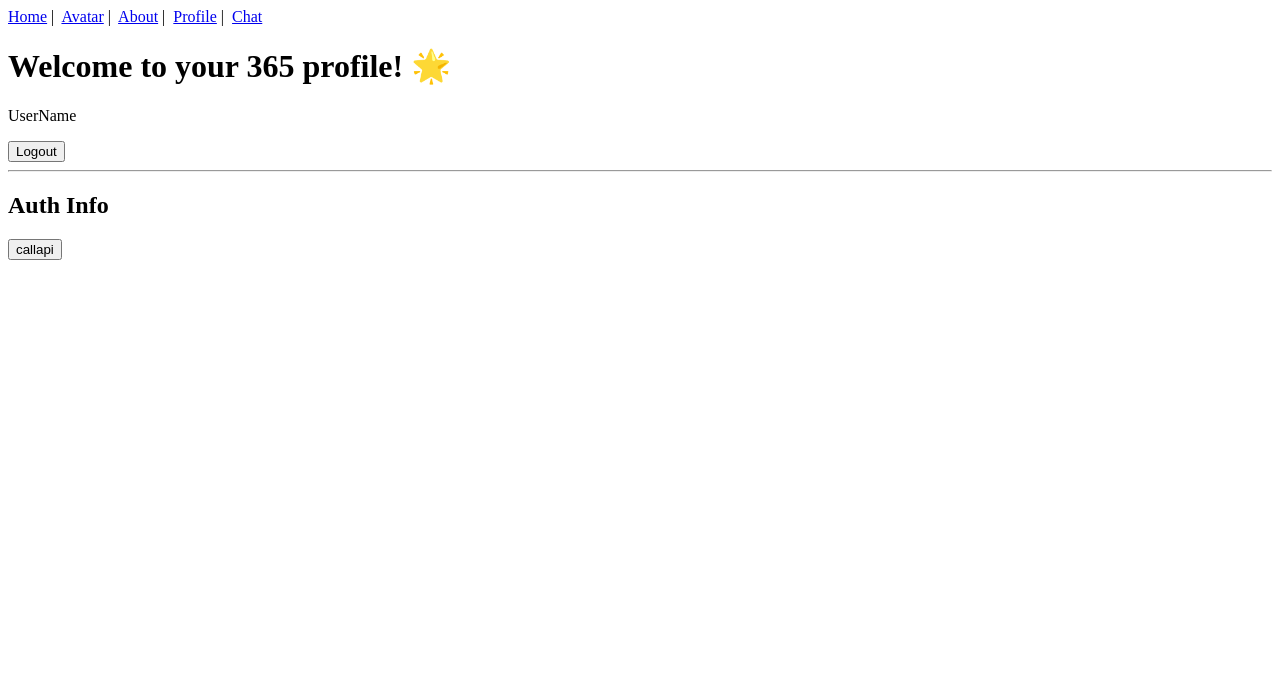
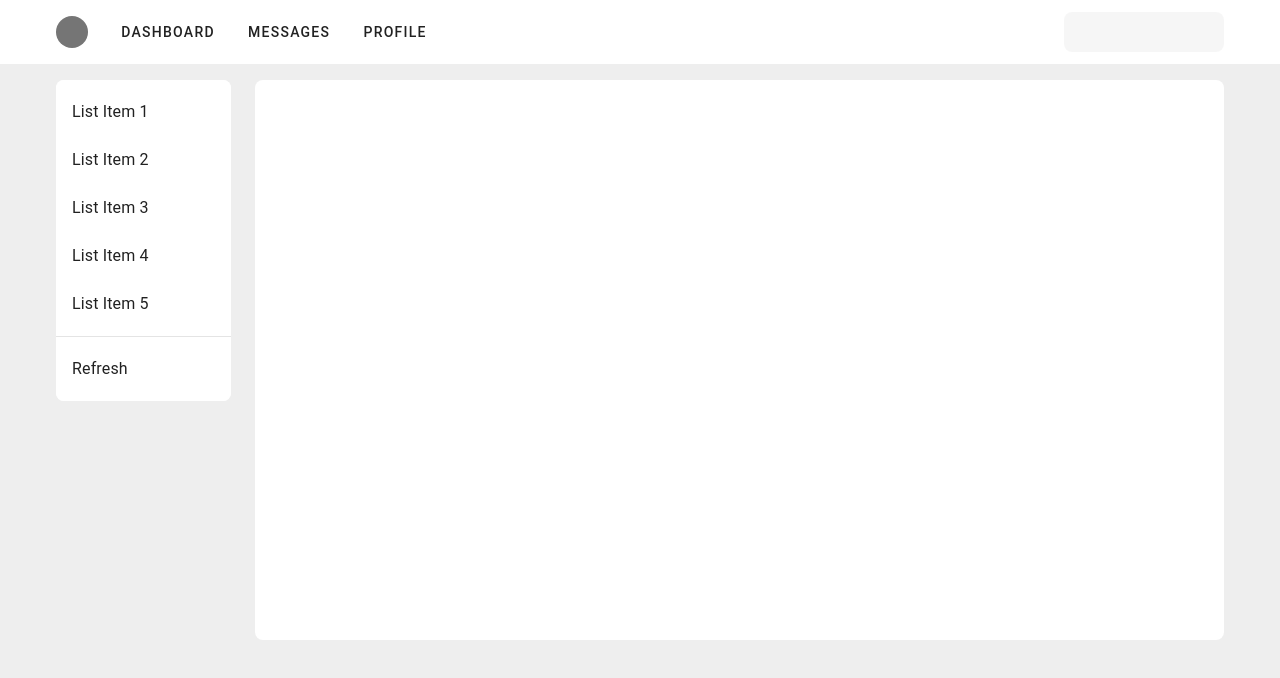
Before and after one commit to h-morozumi/ai-labo, a Nuxt app in the folder chatui/: page / in a window 1280 px wide. Shown: the top 678 px of the page. Built offline with nearby package versions, Linux system fonts and the light colour scheme.

Commit message:
vuetify 追加

```diff
--- a/chatui/layouts/default.vue
+++ b/chatui/layouts/default.vue
@@ -1,10 +1,5 @@
 <template>
-    <div>
-        <NuxtLink to="/">Home</NuxtLink>&nbsp;|&nbsp;
-        <NuxtLink to="/avatar">Avatar</NuxtLink>&nbsp;|&nbsp;
-        <NuxtLink to="/about">About</NuxtLink>&nbsp;|&nbsp;
-        <NuxtLink to="/profile">Profile</NuxtLink>&nbsp;|&nbsp;
-        <NuxtLink to="/chat">Chat</NuxtLink>
-    </div>
+  <v-app>
     <slot />
+  </v-app>
 </template>
--- a/chatui/nuxt.config.ts
+++ b/chatui/nuxt.config.ts
@@ -1,12 +1,31 @@
 // https://nuxt.com/docs/api/configuration/nuxt-config
 import { defineNuxtConfig } from 'nuxt/config'
+import vuetify, { transformAssetUrls } from 'vite-plugin-vuetify'
 
 export default defineNuxtConfig({
   devtools: {
-    enabled: true,
+    enabled: false,
     timeline: {
-      enabled: true,
+      enabled: false,
     },
+  },
+  build: {
+    transpile: ['vuetify'],
+  },
+  modules: [
+    (_options, nuxt) => {
+      nuxt.hooks.hook('vite:extendConfig', (config) => {
+        // @ts-expect-error
+        config.plugins.push(vuetify({ autoImport: true }))
+      })
+    },
+  ],
+  vite: {
+    vue: {
+      template: {
+        transformAssetUrls,
+      }
+    }
   },
   ssr: false,
   plugins: [{ src: "~/plugins/msal.ts", mode: "client" }],
--- a/chatui/package.json
+++ b/chatui/package.json
@@ -12,11 +12,14 @@
   "devDependencies": {
     "@nuxt/devtools": "latest",
     "nuxt": "^3.8.2",
+    "vite-plugin-vuetify": "^2.0.1",
     "vue": "^3.3.10",
-    "vue-router": "^4.2.5"
+    "vue-router": "^4.2.5",
+    "vuetify": "^3.4.10"
   },
   "dependencies": {
     "@azure/msal-browser": "^3.6.0",
+    "@mdi/font": "^7.4.47",
     "microsoft-cognitiveservices-speech-sdk": "^1.34.0",
     "openai": "^4.24.1"
   }
--- a/chatui/pages/index.vue
+++ b/chatui/pages/index.vue
@@ -1,8 +1,45 @@
 <template>
-    <div>
-        <h1>Welcome to your 365 profile! 🌟</h1>
-        <UserProfile />
-        <hr />
-        <MSInfo />
-    </div>
+    <v-app id="inspire">
+        <v-app-bar flat>
+            <v-container class="mx-auto d-flex align-center justify-center">
+                <v-avatar class="me-4 " color="grey-darken-1" size="32"></v-avatar>
+
+                <v-btn variant="text">Dashboard</v-btn>
+                <v-btn variant="text">Messages</v-btn>
+                <v-btn variant="text">Profile</v-btn>
+                <!-- <v-btn variant="text">Updates</v-btn> -->
+
+                <v-spacer></v-spacer>
+
+                <v-responsive max-width="160">
+                    <v-text-field density="compact" flat hide-details label="Search" rounded="lg" single-line
+                        variant="solo-filled"></v-text-field>
+                </v-responsive>
+            </v-container>
+        </v-app-bar>
+
+        <v-main class="bg-grey-lighten-3">
+            <v-container>
+                <v-row>
+                    <v-col cols="2">
+                        <v-sheet rounded="lg">
+                            <v-list rounded="lg">
+                                <v-list-item v-for="n in 5" :key="n" link :title="`List Item ${n}`"></v-list-item>
+
+                                <v-divider class="my-2"></v-divider>
+
+                                <v-list-item color="grey-lighten-4" link title="Refresh"></v-list-item>
+                            </v-list>
+                        </v-sheet>
+                    </v-col>
+
+                    <v-col>
+                        <v-sheet min-height="70vh" rounded="lg">
+                            <!--  -->
+                        </v-sheet>
+                    </v-col>
+                </v-row>
+            </v-container>
+        </v-main>
+    </v-app>
 </template>
--- /dev/null
+++ b/chatui/plugins/vuetify.ts
@@ -0,0 +1,12 @@
+// import this after install `@mdi/font` package
+import '@mdi/font/css/materialdesignicons.css'
+
+import 'vuetify/styles'
+import { createVuetify } from 'vuetify'
+
+export default defineNuxtPlugin((app) => {
+  const vuetify = createVuetify({
+    // ... your configuration
+  })
+  app.vueApp.use(vuetify)
+})
```
Also changed, not shown: 1 other file (tests, documents, lock files or other folders).
